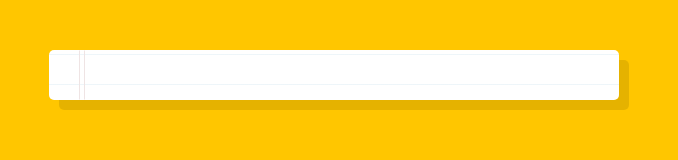
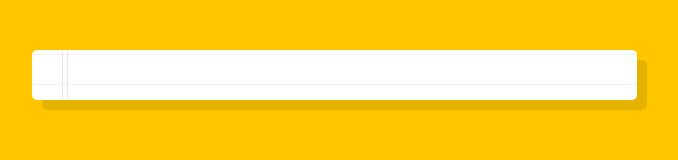
Before and after one commit to tanulamba10/JSprojects, a website: page JS30challenge/speechDetection/index.html in a window 1280 px wide. Shown: the whole page, without its empty margins (306-984 px from the left). Drawn offline with Linux system fonts and the light colour scheme.

Commit message:
few changes

```diff
--- a/JS30challenge/speechDetection/index.html
+++ b/JS30challenge/speechDetection/index.html
@@ -23,12 +23,12 @@
         }
 
         .words {
-            max-width: 500px;
+            max-width: 550px;
             margin: 50px auto;
             background: white;
             border-radius: 5px;
             box-shadow: 10px 10px 0 rgba(0, 0, 0, 0.1);
-            padding: 1rem 2rem 1rem 5rem;
+            padding: 1rem 0.5rem 1rem 5rem;
             background: linear-gradient(to bottom, #d9eaf3 0%, #fff 3%);
             background-position: 0 4px;
             background-size: 100% 3rem;
```
Also changed, not shown: 1 other file.
